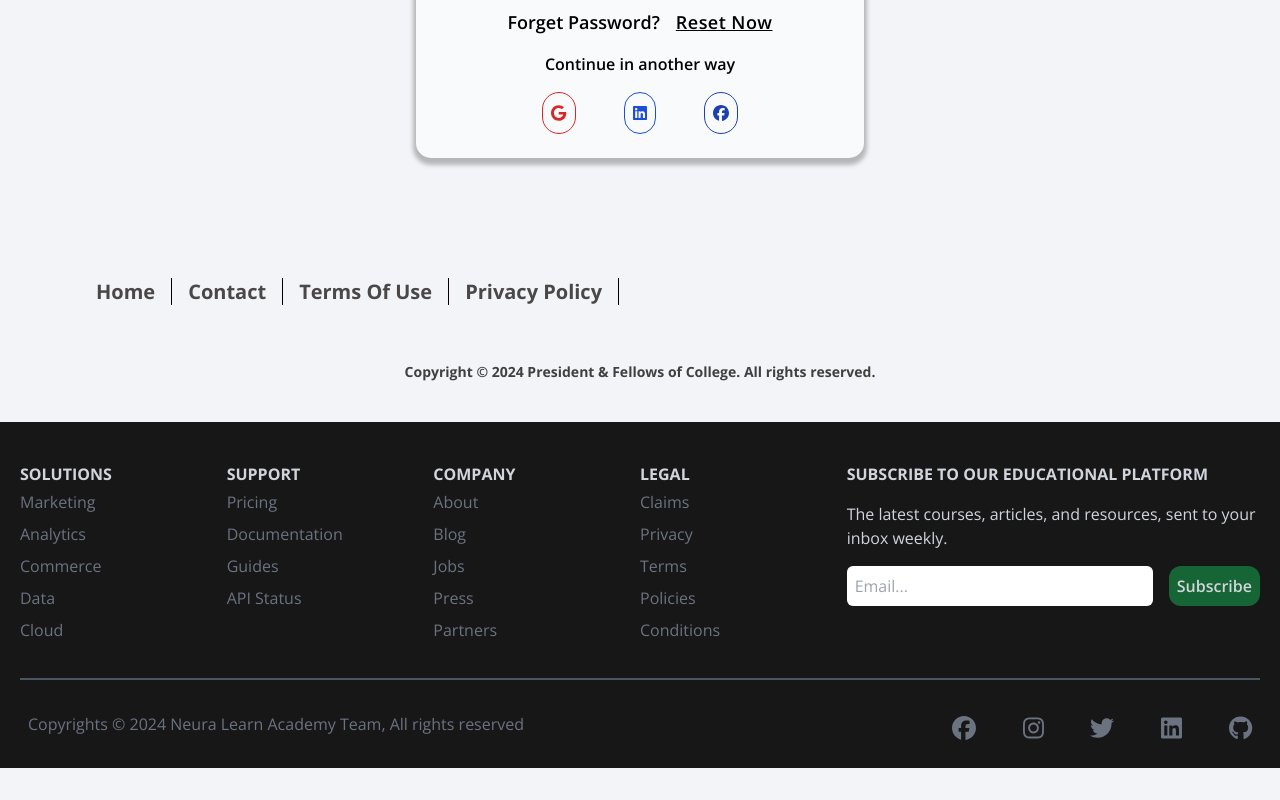
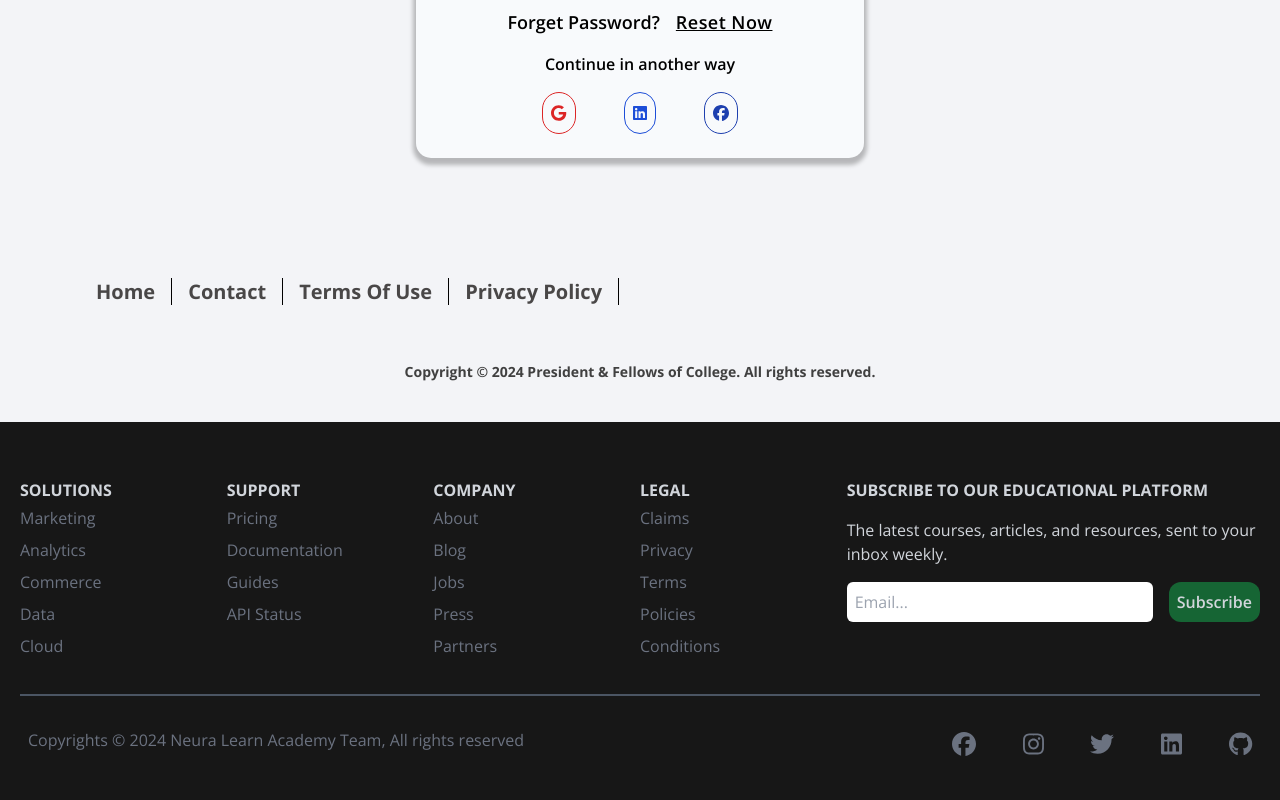
Before and after one commit to FrontEndDevo/NeuraLearnAcademy, a React (Vite) app: page /login in a window 1280 px wide. Shown: the part 580-1380 px from the top of the page. Before the commit the page ends 1348 px from the top, so only its background shows below. Built offline with nearby package versions, Linux system fonts and the light colour scheme.

Commit message:
Add padding to Footer component

```diff
--- a/src/common/Footer/Footer.jsx
+++ b/src/common/Footer/Footer.jsx
@@ -45,7 +45,7 @@ const Footer = () => {
   };
 
   return (
-    <div className="w-full mt-10 text-gray-300 bg-neutral-900">
+    <div className="w-full p-4 mt-10 text-gray-300 bg-neutral-900">
       <div className="max-w-[1240px] mx-auto grid grid-cols-2 md:grid-cols-6 border-b-2 border-gray-600 py-8">
         {sections.map((section, index) => (
           <div key={index}>
```
